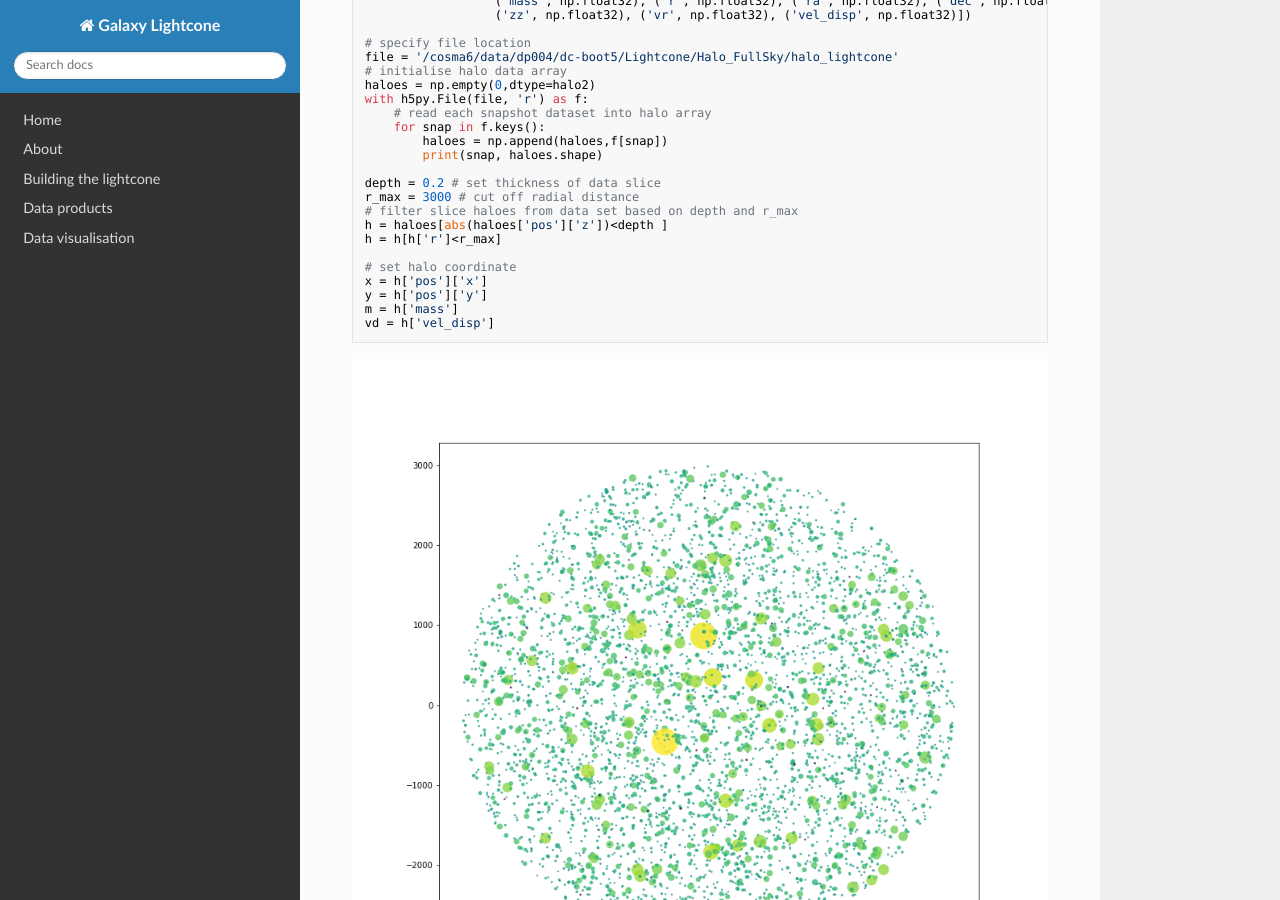
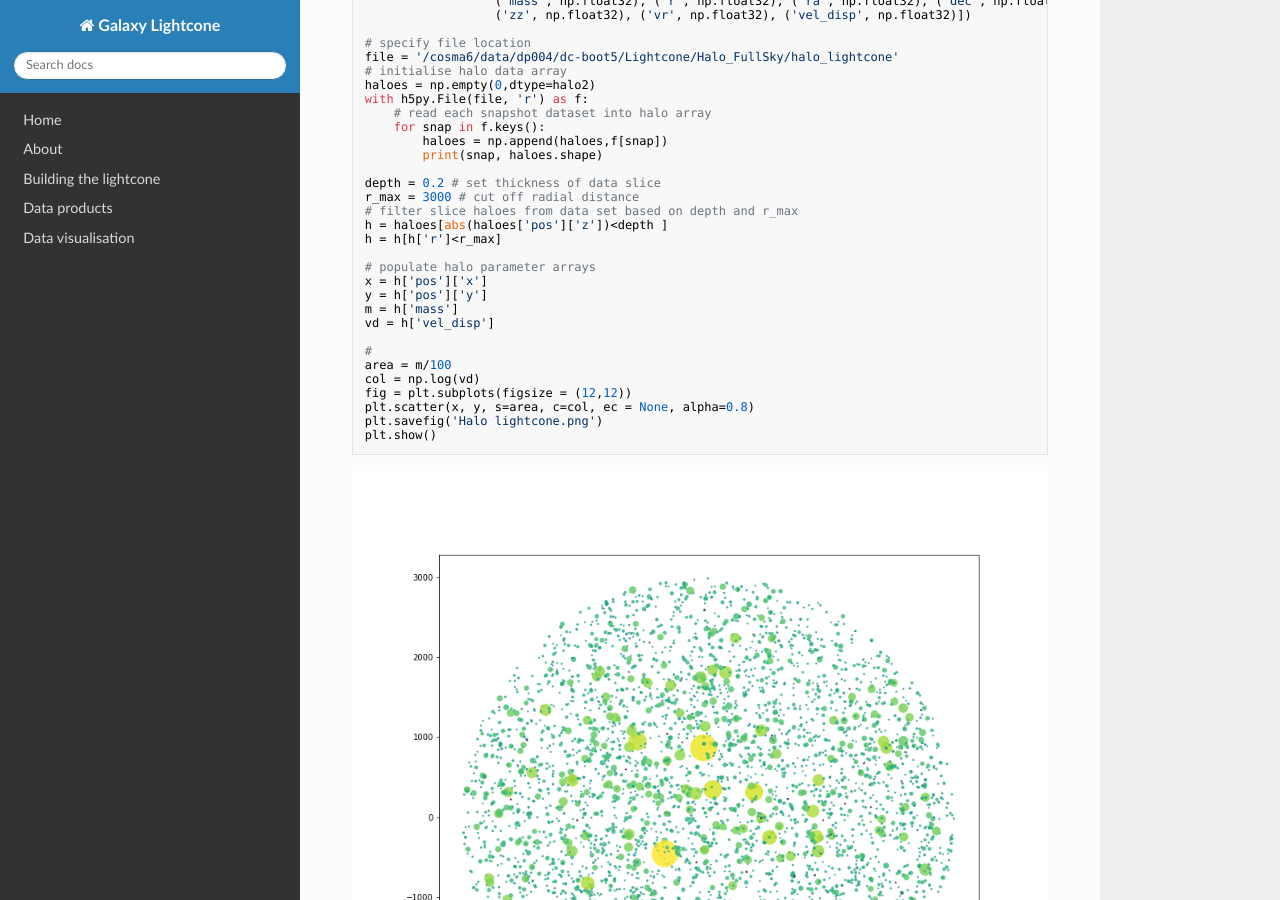
Before and after one commit to rajbooth/Lightcone, an MkDocs documentation site: the page built from docs/halo_lightcone.md, in a window 1280 px wide and 900 px high, scrolled down 1299 px. Built offline with MkDocs 1.6.1, drawn with Linux system fonts in a browser that asks for light colours; nearby versions of some CDN libraries; formulas are drawn with MathJax 3.

Commit message:
docs/halo_lightcone.md updated from https://stackedit.io/

````diff
--- a/docs/halo_lightcone.md
+++ b/docs/halo_lightcone.md
@@ -58,16 +58,24 @@ r_max = 3000 # cut off radial distance
 h = haloes[abs(haloes['pos']['z'])<depth ]
 h = h[h['r']<r_max]
 
-# set halo coordinate
+# populate halo parameter arrays
 x = h['pos']['x']
 y = h['pos']['y']
 m = h['mass']
 vd = h['vel_disp']
+
+#
+area = m/100
+col = np.log(vd)
+fig = plt.subplots(figsize = (12,12))
+plt.scatter(x, y, s=area, c=col, ec = None, alpha=0.8)
+plt.savefig('Halo lightcone.png')
+plt.show()
 ```
 
 ![enter image description here](https://raw.githubusercontent.com/rajbooth/Lightcone/master/images/Halo_lightcone.png)
 
 <!--stackedit_data:
-eyJoaXN0b3J5IjpbLTE5NTc1NjUzNCwtNzc2MDk1NDIyLDE5Mj
-g2NTMyMzJdfQ==
+eyJoaXN0b3J5IjpbOTAyMTk4NDIxLC03NzYwOTU0MjIsMTkyOD
+Y1MzIzMl19
 -->
````
